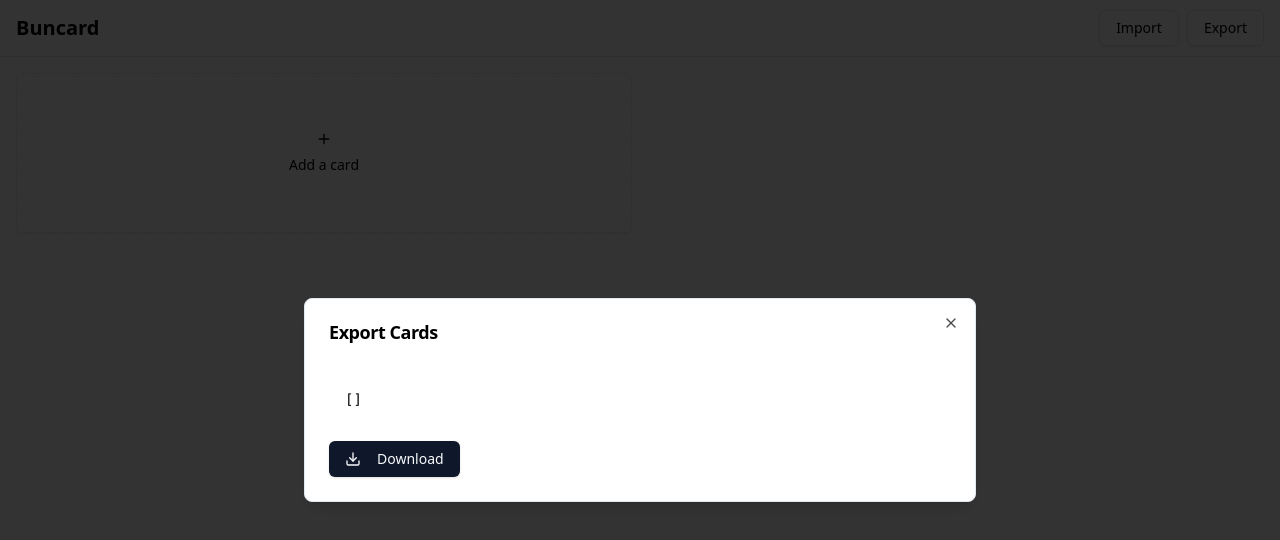
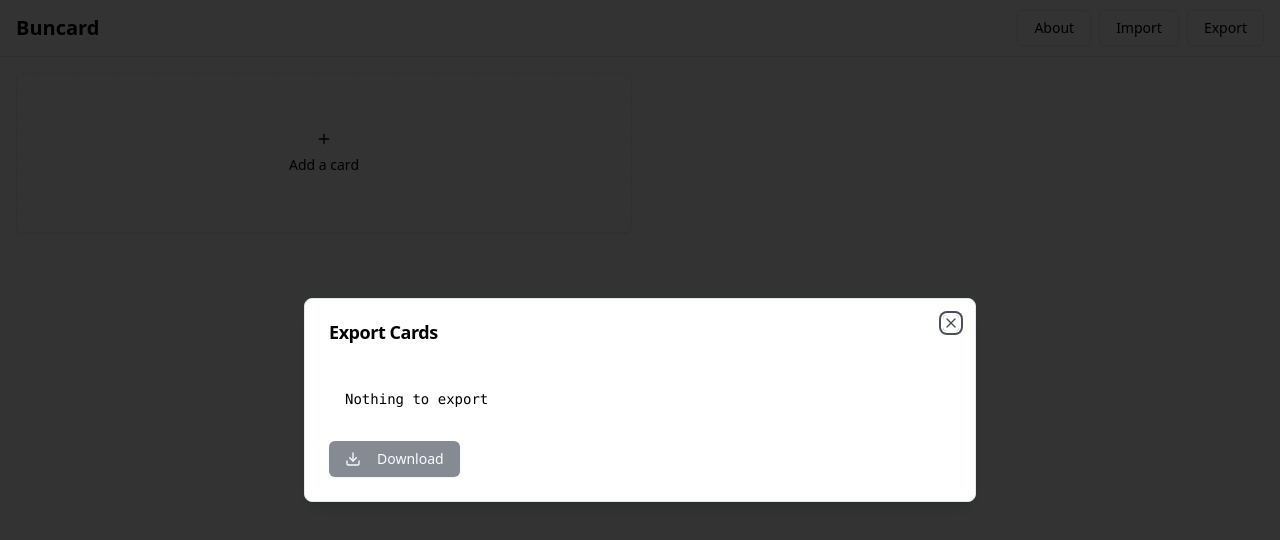
Before and after one commit to albertkim/buncard, a React (Vite) app: page / in a window 1280 px wide. Both pictures are taken after a click on the button "Export". Shown: the top 540 px of the page. Built offline with nearby package versions, Linux system fonts and the light colour scheme.

Commit message:
Added about

```diff
--- a/package.json
+++ b/package.json
@@ -4,7 +4,7 @@
   "version": "0.0.0",
   "type": "module",
   "scripts": {
-    "dev": "vite",
+    "dev": "vite --host",
     "build": "tsc -b && vite build",
     "lint": "eslint .",
     "preview": "vite preview",
--- a/src/App.tsx
+++ b/src/App.tsx
@@ -5,9 +5,9 @@ import { CardProvider } from "@/context/CardContext"
 export function App() {
   return (
     <CardProvider>
-      <div className="flex h-screen flex-col">
+      <div className="flex h-[100dvh] flex-col overflow-hidden">
         <Navbar />
-        <main className="grow min-h-0 container mx-auto p-4 overflow-auto">
+        <main className="flex-1 container mx-auto p-4 overflow-y-auto">
           <CardGrid />
         </main>
       </div>
--- /dev/null
+++ b/src/components/About.tsx
@@ -0,0 +1,56 @@
+import { Button } from "@/components/ui/button"
+import { Dialog, DialogContent, DialogTrigger } from "@/components/ui/dialog"
+import { useState } from "react"
+
+const EMAIL = "albert275@gmail.com"
+
+export function About() {
+  const [showCopied, setShowCopied] = useState(false)
+
+  const handleCopyEmail = () => {
+    navigator.clipboard.writeText(EMAIL)
+    setShowCopied(true)
+    setTimeout(() => setShowCopied(false), 2000)
+  }
+
+  return (
+    <Dialog>
+      <DialogTrigger asChild>
+        <Button variant="outline">About</Button>
+      </DialogTrigger>
+      <DialogContent>
+        <div className="space-y-4">
+          <h2 className="text-lg font-semibold">About Buncard</h2>
+          <p className="text-gray-500">
+            Buncard is a simple app that helps store your loyalty cards,
+            membership cards, and other barcodes all in one place.
+          </p>
+          <p className="text-gray-500">
+            I was an avid user of Stocard, but it was acquired by Klarna, which
+            required maintaining a Klarna account and getting bombarded with ads
+            when I'm just trying to open up my card.
+          </p>
+          <p className="text-gray-500">
+            This application does not store any data on any servers. All data is
+            stored locally on your device, and is easily exportable and
+            importable.
+          </p>
+          <p className="text-gray-500">
+            If you have any suggestions or feedback, please let me know at{" "}
+            <span
+              onClick={handleCopyEmail}
+              className="text-primary underline cursor-pointer"
+            >
+              {EMAIL}
+            </span>
+            {showCopied && (
+              <span className="ml-2 text-sm text-muted-foreground">
+                Copied!
+              </span>
+            )}
+          </p>
+        </div>
+      </DialogContent>
+    </Dialog>
+  )
+}
--- a/src/components/CardForm.tsx
+++ b/src/components/CardForm.tsx
@@ -65,11 +65,13 @@ export function CardForm({ card, onDone }: CardFormProps) {
     return (
       <div className="space-y-4">
         <div className="relative">
-          <BarcodeScannerComponent
-            width="100%"
-            height={400}
-            onUpdate={(_error, result) => handleScan(result?.toString())}
-          />
+          <div className="h-[400px]">
+            <BarcodeScannerComponent
+              width="100%"
+              height={400}
+              onUpdate={(_error, result) => handleScan(result?.toString())}
+            />
+          </div>
           <div className="absolute bottom-4 left-0 right-0 flex justify-center gap-4">
             <Button
               type="button"
--- a/src/components/Export.tsx
+++ b/src/components/Export.tsx
@@ -50,11 +50,17 @@ export function Export({ cards }: ExportProps) {
         <div className="mt-4">
           <div className="rounded-md bg-muted p-4">
             <pre className="text-sm overflow-auto max-h-[400px]">
-              {JSON.stringify(exportData, null, 2)}
+              {cards.length === 0
+                ? "Nothing to export"
+                : JSON.stringify(exportData, null, 2)}
             </pre>
           </div>
 
-          <Button onClick={handleDownload} className="mt-4">
+          <Button
+            onClick={handleDownload}
+            className="mt-4"
+            disabled={cards.length === 0}
+          >
             <Download className="mr-2 h-4 w-4" />
             Download
           </Button>
--- a/src/components/Navbar.tsx
+++ b/src/components/Navbar.tsx
@@ -1,7 +1,7 @@
+import { About } from "./About"
 import { Export } from "./Export"
 import { Import } from "./Import"
 import { useCardContext } from "@/context/CardContext"
-
 export function Navbar() {
   const { cards } = useCardContext()
 
@@ -10,6 +10,7 @@ export function Navbar() {
       <div className="container mx-auto px-4 h-14 flex items-center justify-between">
         <h1 className="text-xl font-bold">Buncard</h1>
         <div className="flex gap-2">
+          <About />
           <Import />
           <Export cards={cards} />
         </div>
```
